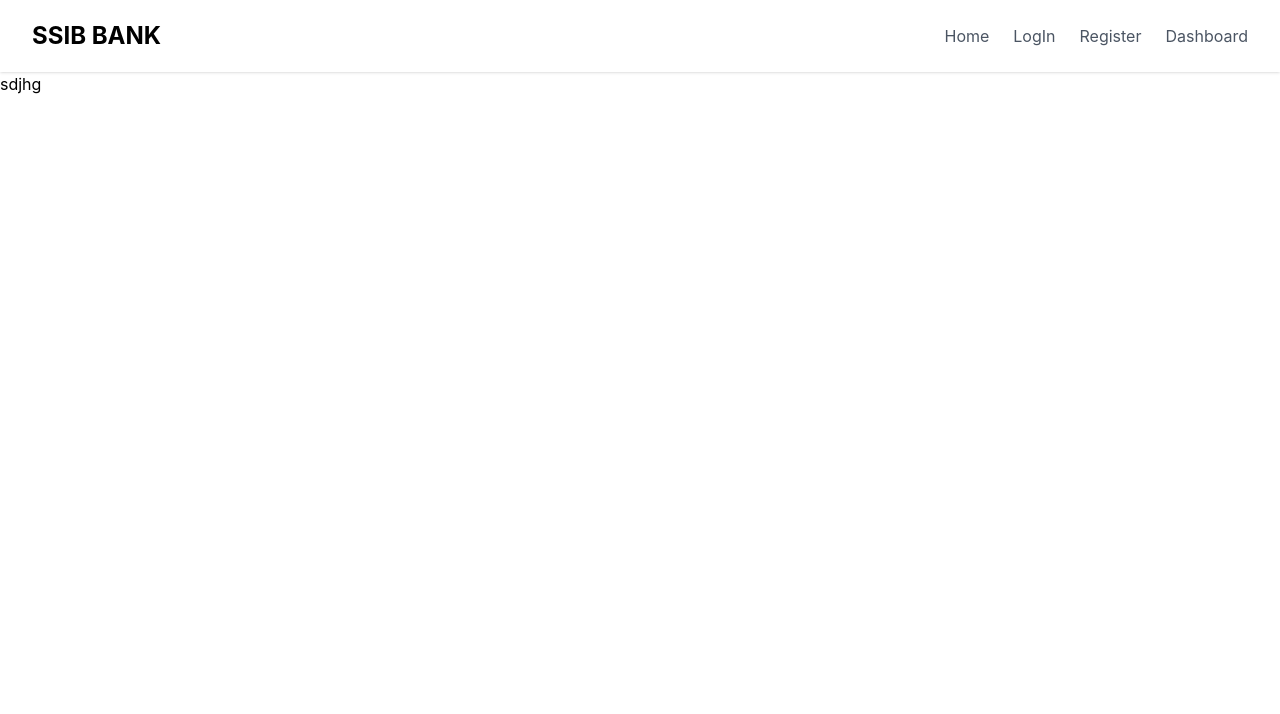
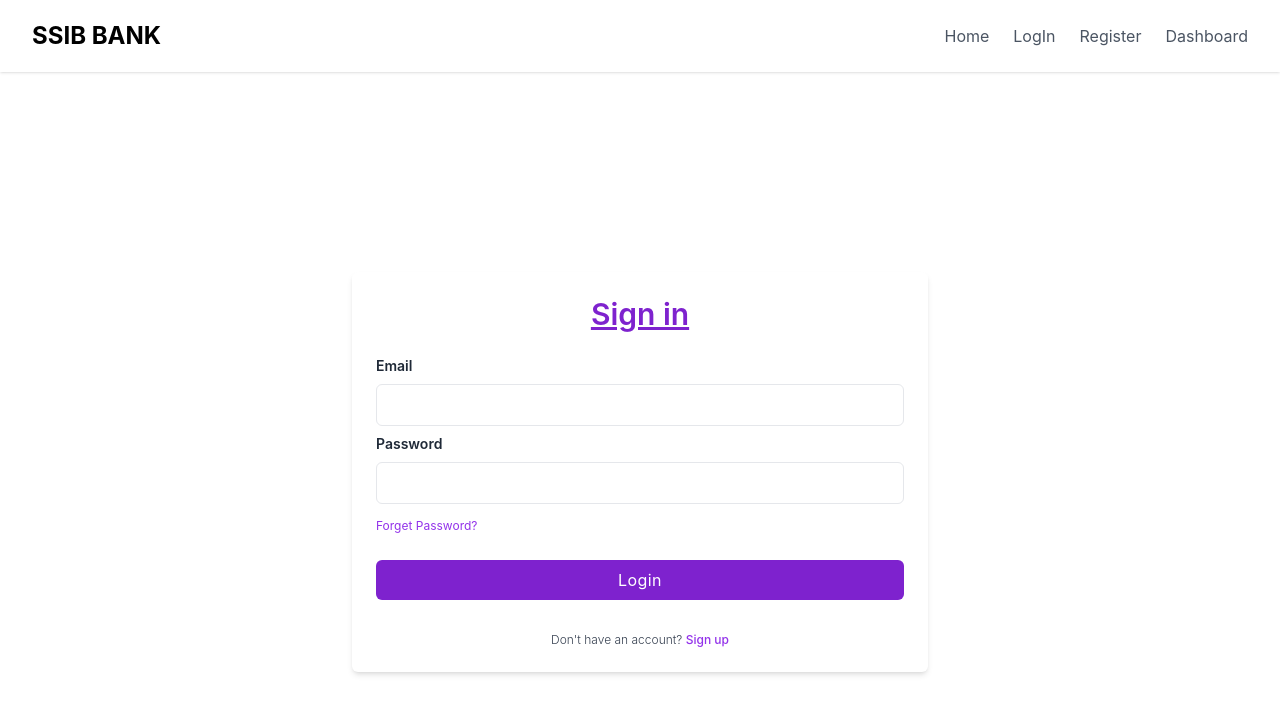
Before and after one commit to naimulislamshakil/Bank-management-website, a React (Create React App) app: page / in a window 1280 px wide. Shown: the top 714 px of the page. Built offline with nearby package versions, Linux system fonts and the light colour scheme.

Commit message:
Add login page

```diff
--- a/src/Pages/Login/index.tsx
+++ b/src/Pages/Login/index.tsx
@@ -3,7 +3,55 @@
 const index = () => {
 	return (
 		<>
-			<h1>sdjhg</h1>
+			<div className="relative flex flex-col justify-center min-h-screen overflow-hidden">
+				<div className="w-full p-6 m-auto bg-white rounded-md shadow-md lg:max-w-xl">
+					<h1 className="text-3xl font-semibold text-center text-purple-700 underline">
+						Sign in
+					</h1>
+					<form className="mt-6">
+						<div className="mb-2">
+							<label
+								htmlFor="email"
+								className="block text-sm font-semibold text-gray-800"
+							>
+								Email
+							</label>
+							<input
+								type="email"
+								className="block w-full px-4 py-2 mt-2 text-purple-700 bg-white border rounded-md focus:border-purple-400 focus:ring-purple-300 focus:outline-none focus:ring focus:ring-opacity-40"
+							/>
+						</div>
+						<div className="mb-2">
+							<label
+								htmlFor="password"
+								className="block text-sm font-semibold text-gray-800"
+							>
+								Password
+							</label>
+							<input
+								type="password"
+								className="block w-full px-4 py-2 mt-2 text-purple-700 bg-white border rounded-md focus:border-purple-400 focus:ring-purple-300 focus:outline-none focus:ring focus:ring-opacity-40"
+							/>
+						</div>
+						<a href="#" className="text-xs text-purple-600 hover:underline">
+							Forget Password?
+						</a>
+						<div className="mt-6">
+							<button className="w-full px-4 py-2 tracking-wide text-white transition-colors duration-200 transform bg-purple-700 rounded-md hover:bg-purple-600 focus:outline-none focus:bg-purple-600">
+								Login
+							</button>
+						</div>
+					</form>
+
+					<p className="mt-8 text-xs font-light text-center text-gray-700">
+						{' '}
+						Don't have an account?{' '}
+						<a href="#" className="font-medium text-purple-600 hover:underline">
+							Sign up
+						</a>
+					</p>
+				</div>
+			</div>
 		</>
 	);
 };
```
